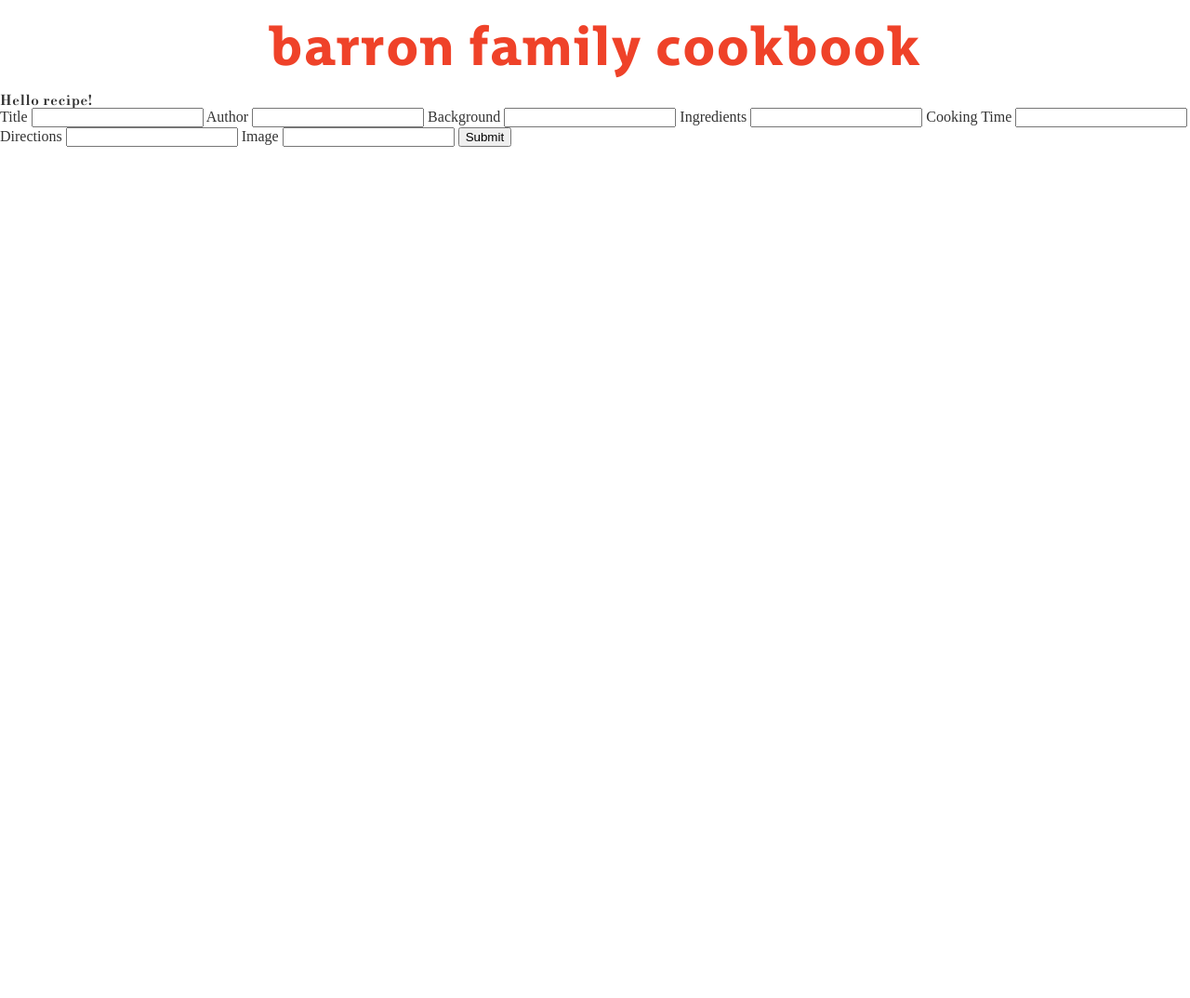
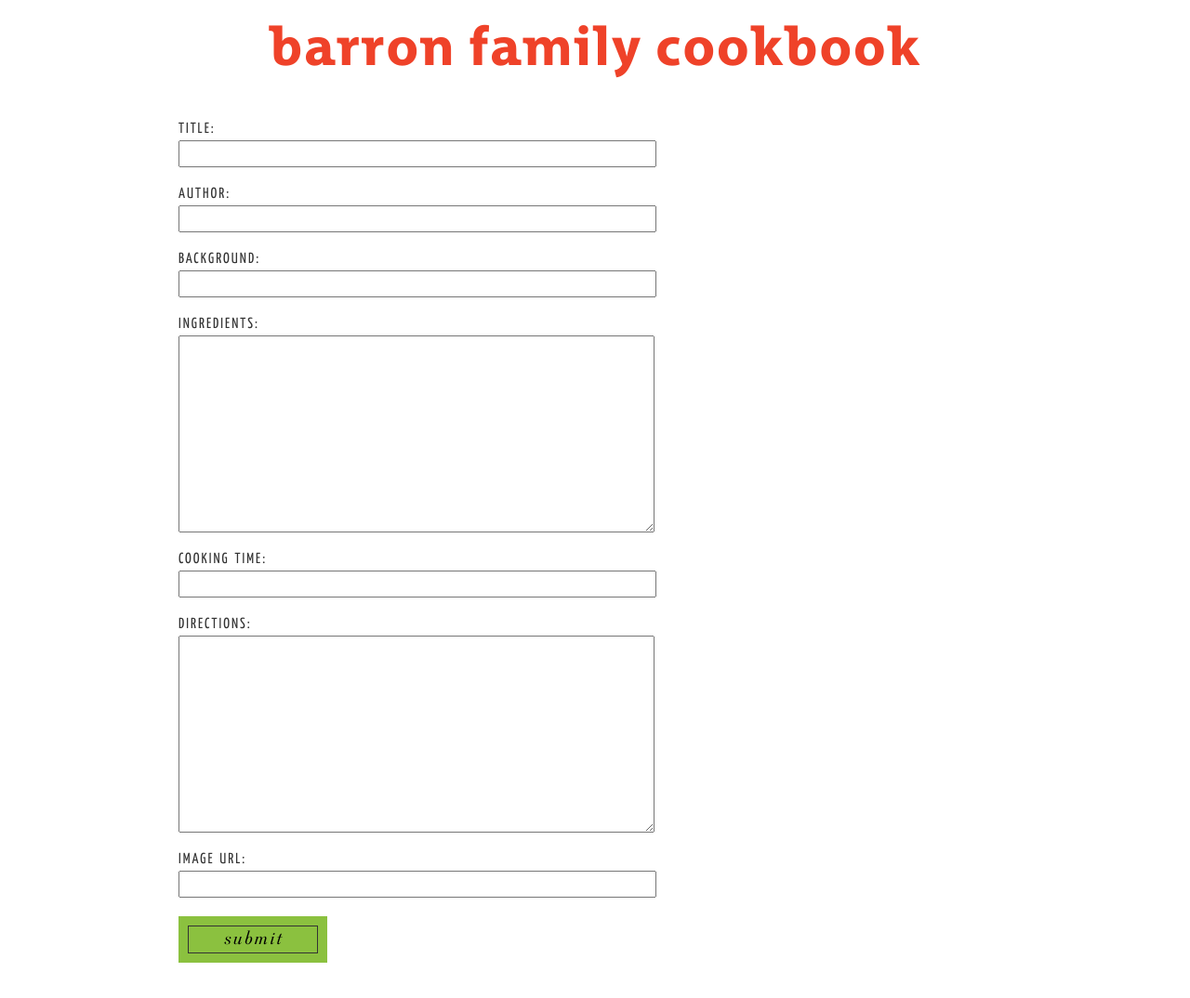
Before and after one commit to msmichellegar/family-cookbook, a website: page public/views/add-recipe.html in a window 1280 px wide. Shown: the whole page at 93% size. Before the commit the page ends 800 px from the top, so only its background shows below. Drawn offline with nearby package versions, Linux system fonts and the light colour scheme; files that its build step writes are made by us from their sources; files whose address does not match are found by name.

Commit message:
styles add form

```diff
--- a/public/css/sass/base/_base.scss
+++ b/public/css/sass/base/_base.scss
@@ -6,15 +6,16 @@ h1 {
     font-family: 'Grandesign-Neue-Roman-Bold';
 }
 
-h2, h4 {
+h2, h4, label {
     font-family: 'Yanone-Kaffeesatz';
     text-transform: uppercase;
     letter-spacing: 2px;
 }
 
-i {
+i, input[type="submit"] {
     font-family: 'Berenis-ADF-Pro-Italic';
     letter-spacing: 2px;
+    text-transform: lowercase;
 }
 
 p, li {
--- a/public/css/sass/main.scss
+++ b/public/css/sass/main.scss
@@ -6,3 +6,4 @@
 @import "components/nav";
 @import "views/home";
 @import "views/recipe";
+@import "views/add";
--- /dev/null
+++ b/public/css/sass/views/_add.scss
@@ -0,0 +1,42 @@
+.recipe-form {
+    margin: 50px auto;
+    width: 70%;
+
+    label, input, textarea {
+        display: block;
+    }
+
+    label {
+        margin-bottom: 5px;
+    }
+
+    input[type="text"], textarea {
+        margin-bottom: 20px;
+        padding: 5px;
+        width: 500px;
+    }
+
+    textarea {
+        height: 200px;
+    }
+
+    div {
+        background-color: $primary-green;
+        box-sizing: border-box;
+        cursor: pointer;
+        height: 50px;
+        padding: 10px;
+        text-align: center;
+        width: 160px;
+    }
+
+    input[type="submit"] {
+        background-color: $primary-green;
+        box-sizing: border-box;
+        border: 1px solid $black;
+        cursor: pointer;
+        height: 30px;
+        font-size: 20px;
+        width: 140px;
+    }
+}
--- a/public/css/sass/views/_home.scss
+++ b/public/css/sass/views/_home.scss
@@ -33,7 +33,7 @@ header {
 }
 
 .recipes-gallery {
-    min-height: 50vh;
+    min-height: 30vh;
     padding: 50px 10px;
     text-align: center;
 
--- a/public/views/add-recipe.html
+++ b/public/views/add-recipe.html
@@ -9,23 +9,24 @@
         <nav>
             <a href="/"><h1>Barron Family Cookbook</h1></a>
         </nav>
-        <p>Hello recipe!</p>
+        <section class="recipe-form">
             <form method="post" action="/api/recipe/add">
-            <label>Title</label>
+                <label>Title:</label>
                 <input type="text" name="title"></input>
-            <label>Author</label>
+                <label>Author:</label>
                 <input type="text" name="author"></input>
-            <label>Background</label>
+                <label>Background:</label>
                 <input type="text" name="background"></input>
-            <label>Ingredients</label>
-            <input type="text" name="ingredients"></input>
-            <label>Cooking Time</label>
+                <label>Ingredients:</label>
+                <textarea type="text" name="ingredients"></textarea>
+                <label>Cooking Time:</label>
                 <input type="text" name="time"></input>
-            <label>Directions</label>
-            <input type="text" name="directions"></input>
-            <label>Image</label>
+                <label>Directions:</label>
+                <textarea type="text" name="directions"></textarea>
+                <label>Image URL:</label>
                 <input type="text" name="image"></input>
-            <input type="submit">
+                <div><input type="submit"></div>
             </form>
+        </section>
     </body>
 </html>
```
Also changed, not shown: public/css/main.css. Lines whose indentation alone changed are shown as unchanged.
